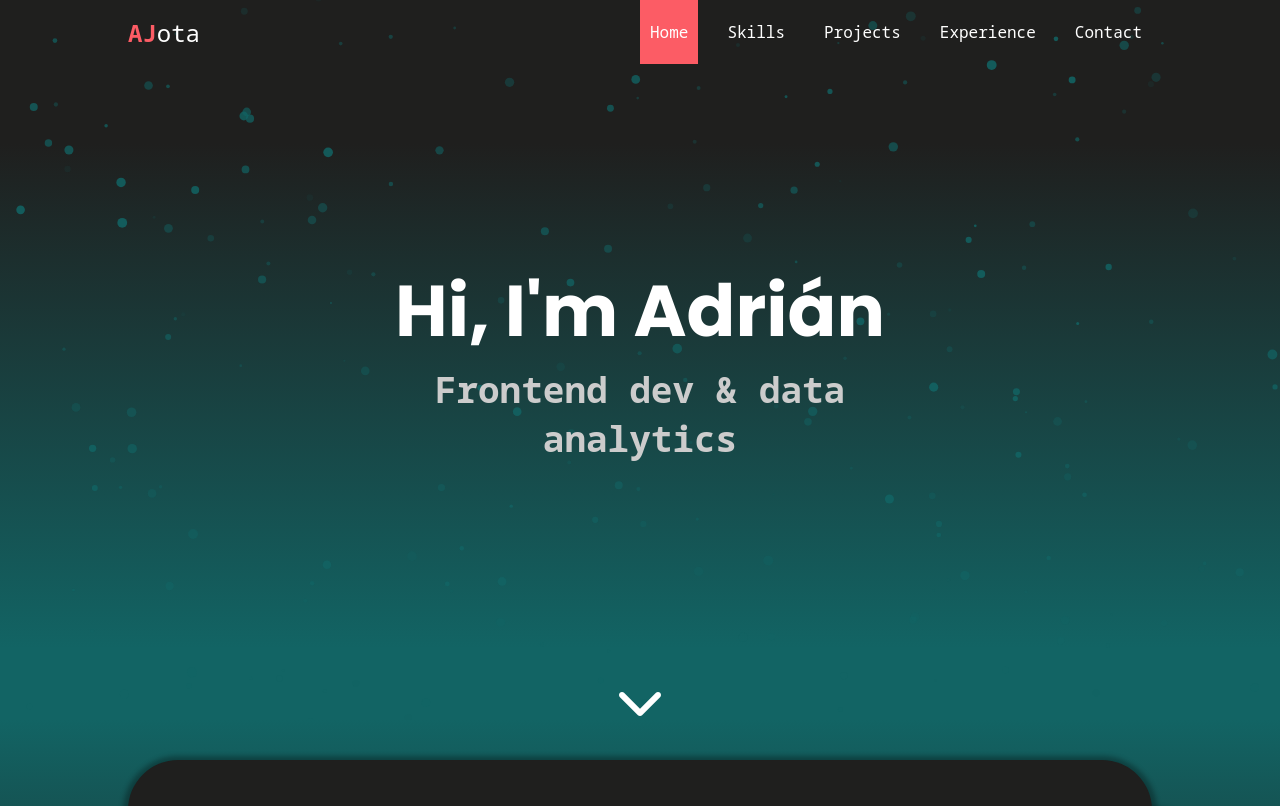
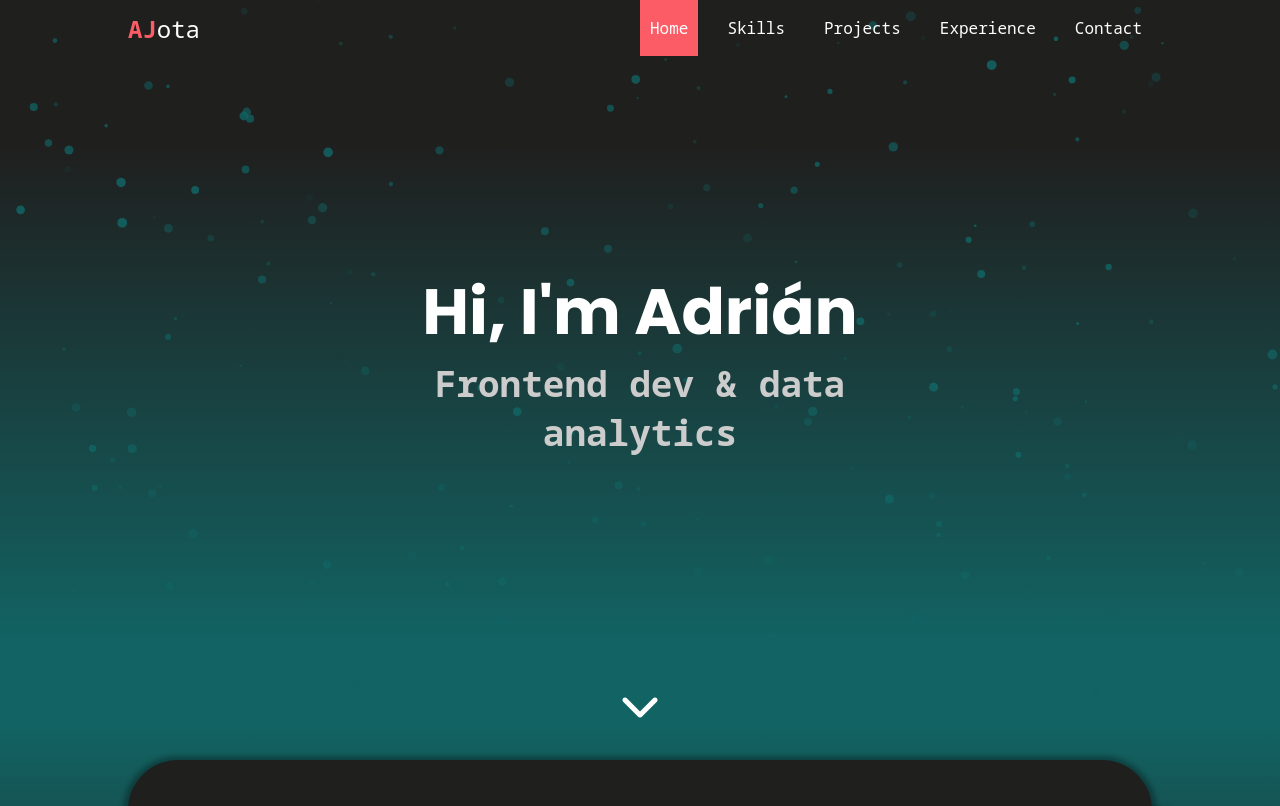
Before and after one commit to AJotaa/my-portfolio, a React (Create React App) app: page /#home in a window 1280 px wide. Shown: the top 806 px of the page. Built offline with nearby package versions, Linux system fonts and the light colour scheme.

Commit message:
Updating experience Fixing styles

```diff
--- a/src/pages/HomePage.jsx
+++ b/src/pages/HomePage.jsx
@@ -13,6 +13,8 @@ import imgCalculator from "../img/projects/calculator.png";
 import imgAtrolle from "../img/projects/astrolle.png";
 import imgQuiz from "../img/projects/country-quiz.png";
 import imgExp1 from "../img/experience/agrimanager.png";
+import imgExp2 from "../img/experience/astrolle.svg";
+import imgExp3 from "../img/experience/neosmart.jpeg";
 
 class HomePage extends Component {
   constructor(props) {
@@ -109,13 +111,54 @@ class HomePage extends Component {
         ],
         experience: [
           {
+            name: "Neosmart",
+            charge: "Frontend Developer",
+            dateStart: "2024",
+            dateEnd: null,
+            location: "Madrid, España",
+            text: `Responsible for developing engaging interfaces, including a landing page and an application that serves as a prompt library with integration of LLMs. Additionally a browser extension to optimize prompt usage.`,
+            linkShow: "neoprompts.ai",
+            link: "https://neoprompts.ai/",
+            tools: [
+              { text: "Next.js" },
+              { text: "React" },
+              { text: "Tainwind" },
+              { text: "TypeScript" },
+              { text: "NPM" },
+              { text: "Vite" },
+              { text: "Github" },
+              { text: "Notion" },
+            ],
+            img: imgExp3,
+          },
+          {
+            name: "Astrolle",
+            charge: "Frontend Developer",
+            dateStart: "2021",
+            dateEnd: "2024",
+            location: "Miami, USA",
+            text: `Responsible for creating dynamic and engaging interfaces using React and related technologies. Focused on optimizing user experience and ensuring smooth functionality in every project.`,
+            linkShow: "astrolle.com",
+            link: "https://astrolle.com/",
+            tools: [
+              { text: "React" },
+              { text: "Webpack" },
+              { text: "Sass" },
+              { text: "Tainwind" },
+              { text: "JavaScript" },
+              { text: "NPM" },
+              { text: "Github" },
+              { text: "Jira" },
+            ],
+            img: imgExp2,
+          },
+          {
             name: "Agrimanager",
             charge: "Business analyst",
             dateStart: "2020",
-            dateEnd: null,
+            dateEnd: "2024",
             location: "Medellín, Colombia",
-            text: `Part of the group in charge of database administration (along with its support and management).
-            Delegate for the creation of reports and tables of processed data.`,
+            text: `Responsible for analyzing and managing data to drive informed decisions and effective strategies. With experience in advanced queries and data analysis, my goal is to extract valuable insights.`,
             linkShow: "agrimanager.app",
             link: "https://www.agrimanager.app/",
             tools: [
--- a/src/sass/_variables.scss
+++ b/src/sass/_variables.scss
@@ -1,8 +1,8 @@
 $font-title: "Poppins";
 $font-para: "Noto Sans Mono";
 
-$font-xxl: 4.5rem;
-$font-xl: 3rem;
+$font-xxl: 4rem;
+$font-xl: 2.5rem;
 $font-l: 1.5rem;
 $font-m: 1rem;
 $font-s: 0.75rem;
@@ -11,7 +11,7 @@ $font-xs: 0.5rem;
 $radius-l: 50px;
 $radius-s: 30px;
 
-$layout-height: 4rem;
+$layout-height: 3.5rem;
 
 $color-dark: #1f1f1e;
 $color-light-dark: #2a2a28;
--- a/src/sass/home_page/_contact_section.scss
+++ b/src/sass/home_page/_contact_section.scss
@@ -92,7 +92,7 @@
 }
 
 @media screen and (max-width: 700px) {
-  @include contact($font-xl: 2rem, $font-xxl: 3rem, $layout-height: 4rem);
+  @include contact($font-xl: 2rem, $font-xxl: 3rem, $layout-height: 3.5rem);
 
   .contact-section {
     min-height: calc(100vh - $layout-height);
@@ -134,9 +134,9 @@
 }
 
 @media screen and (min-width: 701px) and (max-width: 1500px) {
-  @include contact($font-xl: 3rem, $font-xxl: 4.5rem, $layout-height: 4rem);
+  @include contact($font-xl: 3rem, $font-xxl: 4.5rem, $layout-height: 3.5rem);
 }
 
 @media screen and (min-width: 1501px) {
-  @include contact($font-xl: 4rem, $font-xxl: 6rem, $layout-height: 6rem);
+  @include contact($font-xl: 4rem, $font-xxl: 6rem, $layout-height: 4rem);
 }
--- a/src/sass/home_page/_hero_section.scss
+++ b/src/sass/home_page/_hero_section.scss
@@ -39,6 +39,10 @@
           margin: auto;
           width: 90%;
           color: $color-grey;
+
+          .hero-section-subtitle {
+            font-weight: 600;
+          }
         }
       }
     }
@@ -81,9 +85,9 @@
 }
 
 @media screen and (min-width: 701px) and (max-width: 1500px) {
-  @include hero($font-l: 1.5rem, $font-xl: 3rem, $font-xxl: 4.5rem);
+  @include hero($font-l: 1.5rem, $font-xl: 2.5rem, $font-xxl: 4rem);
 }
 
 @media screen and (min-width: 1501px) {
-  @include hero($font-l: 2rem, $font-xl: 4rem, $font-xxl: 6rem);
+  @include hero($font-l: 2rem, $font-xl: 3.5rem, $font-xxl: 5rem);
 }
--- a/src/sass/interface/_base_drop.scss
+++ b/src/sass/interface/_base_drop.scss
@@ -44,6 +44,7 @@
         display: flex;
         flex-direction: column;
         justify-content: space-between;
+        overflow: hidden;
 
         .drop-info-more {
           color: inherit;
@@ -110,7 +111,7 @@
     }
 
     .drop-visibly {
-      height: 270px;
+      height: 300px;
       visibility: visible;
       padding: auto 30px;
       margin: 20px 0;
--- a/src/sass/layout/_the_header.scss
+++ b/src/sass/layout/_the_header.scss
@@ -94,7 +94,7 @@
 }
 
 @media screen and (max-width: 700px) {
-  @include header($font-l: 1rem, $layout-height: 4rem);
+  @include header($font-l: 1rem, $layout-height: 3.5rem);
   #the-header {
     display: none;
   }
@@ -105,9 +105,9 @@
 }
 
 @media screen and (min-width: 701px) and (max-width: 1500px) {
-  @include header($font-l: 1.5rem, $layout-height: 4rem);
+  @include header($font-l: 1.5rem, $layout-height: 3.5rem);
 }
 
 @media screen and (min-width: 1501px) {
-  @include header($font-l: 2rem, $layout-height: 6rem);
+  @include header($font-l: 2rem, $layout-height: 4rem);
 }
--- a/src/style/index.css
+++ b/src/style/index.css
@@ -106,6 +106,9 @@ code {
     width: 90%;
     color: #ccc;
   }
+  .hero-section .hero-section-container .hero-section-info .hero-section-subtitle .hero-section-subtitle {
+    font-weight: 600;
+  }
   .hero-section .hero-section-control {
     position: absolute;
     bottom: 0;
@@ -161,13 +164,16 @@ code {
     display: block;
   }
   .hero-section .hero-section-container .hero-section-info .hero-section-title .hero-section-title-text {
-    font-size: 4.5rem;
+    font-size: 4rem;
   }
   .hero-section .hero-section-container .hero-section-info .hero-section-subtitle {
     font-size: 1.5rem;
     margin: auto;
     width: 90%;
     color: #ccc;
+  }
+  .hero-section .hero-section-container .hero-section-info .hero-section-subtitle .hero-section-subtitle {
+    font-weight: 600;
   }
   .hero-section .hero-section-control {
     position: absolute;
@@ -177,7 +183,7 @@ code {
     transition: opacity 0.5s ease-out;
   }
   .hero-section .hero-section-control .btn {
-    font-size: 3rem;
+    font-size: 2.5rem;
     transition: 0.3s;
     animation-name: up-and-down;
     animation-duration: 4s;
@@ -224,13 +230,16 @@ code {
     display: block;
   }
   .hero-section .hero-section-container .hero-section-info .hero-section-title .hero-section-title-text {
-    font-size: 6rem;
+    font-size: 5rem;
   }
   .hero-section .hero-section-container .hero-section-info .hero-section-subtitle {
     font-size: 2rem;
     margin: auto;
     width: 90%;
     color: #ccc;
+  }
+  .hero-section .hero-section-container .hero-section-info .hero-section-subtitle .hero-section-subtitle {
+    font-weight: 600;
   }
   .hero-section .hero-section-control {
     position: absolute;
@@ -240,7 +249,7 @@ code {
     transition: opacity 0.5s ease-out;
   }
   .hero-section .hero-section-control .btn {
-    font-size: 4rem;
+    font-size: 3.5rem;
     transition: 0.3s;
     animation-name: up-and-down;
     animation-duration: 4s;
@@ -1103,7 +1112,7 @@ code {
     display: flex;
     padding: 20px 0;
     height: auto;
-    min-height: calc(100vh - 8rem);
+    min-height: calc(100vh - 7rem);
     color: #fff;
     background: linear-gradient(90deg, #126464, #fc5c65);
     position: relative;
@@ -1174,7 +1183,7 @@ code {
     background-color: #fff;
   }
   .contact-section {
-    min-height: calc(100vh - 4rem);
+    min-height: calc(100vh - 3.5rem);
     background: linear-gradient(180deg, #126464, #fc5c65);
   }
   .contact-section .contact-section-container {
@@ -1207,7 +1216,7 @@ code {
     display: flex;
     padding: 20px 0;
     height: auto;
-    min-height: calc(100vh - 8rem);
+    min-height: calc(100vh - 7rem);
     color: #fff;
     background: linear-gradient(90deg, #126464, #fc5c65);
     position: relative;
@@ -1283,7 +1292,7 @@ code {
     display: flex;
     padding: 20px 0;
     height: auto;
-    min-height: calc(100vh - 12rem);
+    min-height: calc(100vh - 8rem);
     color: #fff;
     background: linear-gradient(90deg, #126464, #fc5c65);
     position: relative;
@@ -1523,7 +1532,7 @@ code {
     left: 0;
     width: 100%;
     max-width: 100vw;
-    height: 4rem;
+    height: 3.5rem;
     z-index: 2;
     color: #fff;
     font-family: "Noto Sans Mono";
@@ -1584,7 +1593,7 @@ code {
     left: 0;
     width: 100%;
     max-width: 100vw;
-    height: 4rem;
+    height: 3.5rem;
     z-index: 2;
     color: #fff;
     font-family: "Noto Sans Mono";
@@ -1639,7 +1648,7 @@ code {
     left: 0;
     width: 100%;
     max-width: 100vw;
-    height: 6rem;
+    height: 4rem;
     z-index: 2;
     color: #fff;
     font-family: "Noto Sans Mono";
@@ -2111,6 +2120,7 @@ code {
     display: flex;
     flex-direction: column;
     justify-content: space-between;
+    overflow: hidden;
   }
   .drop-item .drop-info-wrap .drop-info-text .drop-info-more {
     color: inherit;
@@ -2148,7 +2158,7 @@ code {
     width: 100%;
   }
   .drop-item .drop-visibly {
-    height: 270px;
+    height: 300px;
     visibility: visible;
     padding: auto 30px;
     margin: 20px 0;
@@ -2230,6 +2240,7 @@ code {
     display: flex;
     flex-direction: column;
     justify-content: space-between;
+    overflow: hidden;
   }
   .drop-item .drop-info-wrap .drop-info-text .drop-info-more {
     color: inherit;
@@ -2267,7 +2278,7 @@ code {
     width: 100%;
   }
   .drop-item .drop-visibly {
-    height: 270px;
+    height: 300px;
     visibility: visible;
     padding: auto 30px;
     margin: 20px 0;
@@ -2316,6 +2327,7 @@ code {
     display: flex;
     flex-direction: column;
     justify-content: space-between;
+    overflow: hidden;
   }
   .drop-item .drop-info-wrap .drop-info-text .drop-info-more {
     color: inherit;
@@ -2353,7 +2365,7 @@ code {
     width: 100%;
   }
   .drop-item .drop-visibly {
-    height: 270px;
+    height: 300px;
     visibility: visible;
     padding: auto 30px;
     margin: 20px 0;
@@ -2574,7 +2586,7 @@ code {
   text-align: center;
 }
 .base-alert .alert-container .alert-icon {
-  font-size: 3rem;
+  font-size: 2.5rem;
   color: #16a085;
 }
 .base-alert .alert-container .alet-text {
@@ -2700,6 +2712,15 @@ code {
   min-width: 42px;
   text-align: center;
   font-family: "Noto Sans Mono";
+  display: flex;
+  align-items: center;
+  justify-content: center;
+}
+.base-badge-container .base-badge-list .base-badge-item .base-badge {
+  height: fit-content;
+}
+.base-badge-container .base-badge-list .base-badge-item .base-badge i {
+  display: block;
 }
 
 /*# sourceMappingURL=index.css.map */
```
Also changed, not shown: src/sass/interface/_base_badge_list.scss (+11 -0 lines), src/img/experience/astrolle.svg (added), src/img/experience/neosmart.jpeg (added).
